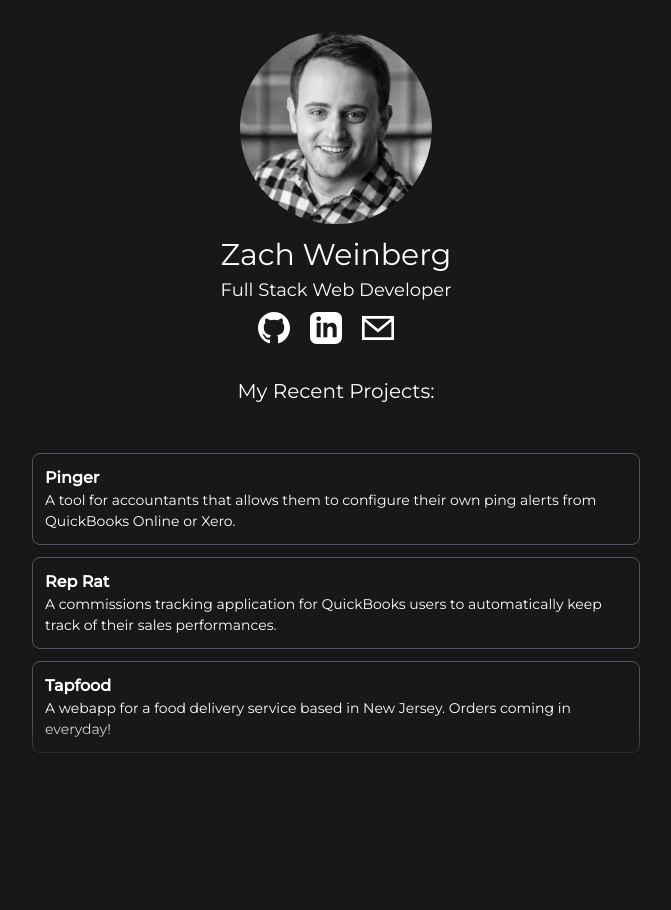
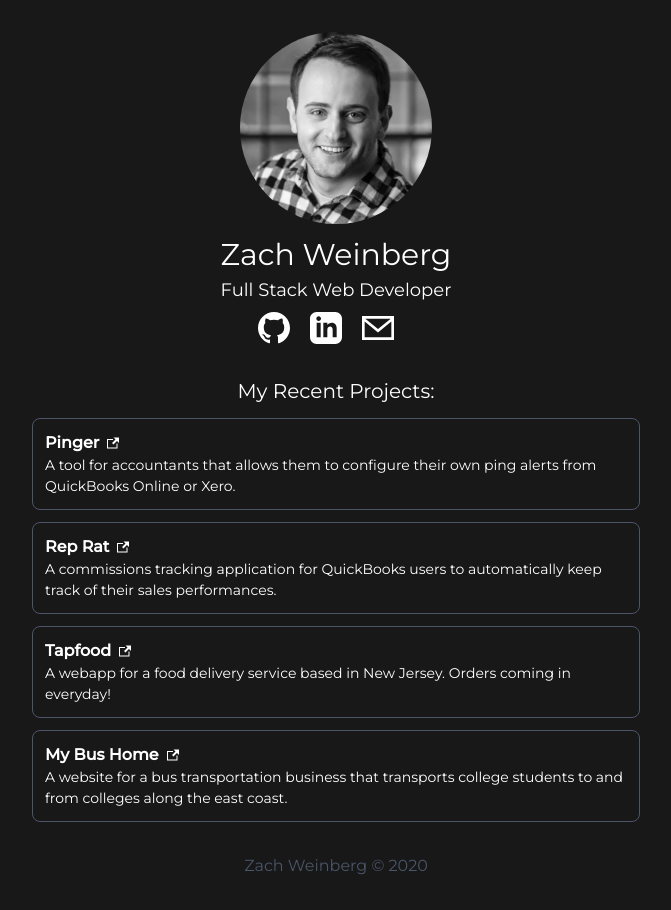
Before and after one commit to zachweinberg/personal-site, a Next.js app: page / in a window 1280 px wide. Shown: the whole page, without its empty margins (304-975 px from the left). Before the commit the page ends 800 px from the top, so only its background shows below. Built offline with nearby package versions, Linux system fonts and the light colour scheme.

Commit message:
External link icon | Footer | Removed scrolling fader

```diff
--- a/components/Bio.js
+++ b/components/Bio.js
@@ -4,19 +4,19 @@ import EmailIcon from '../components/icons/Email'
 
 const Bio = () => {
   return (
-    <div className="flex flex-col items-center flex-shrink-0 mb-8">
+    <div className="flex flex-col items-center mb-8">
       <img className="rounded-full w-48 mb-2" src="img/avatar.png" />
       <h1 className="text-3xl">Zach Weinberg</h1>
       <h2 className="text-lg mb-2">Full Stack Web Developer</h2>
       <div className="flex justify-between text-white">
         <a href="https://github.com/zachweinberg" target="_blank">
-          <GithubIcon className="mr-5 h-8 w-8 fill-current hover:text-green-500" />
+          <GithubIcon className="mr-5 h-8 w-8 fill-current hover:text-green-500 fade-color" />
         </a>
         <a href="https://linkedin.com/in/zachjamesweinberg" target="_blank">
-          <LinkedinIcon fill="#fff" className="mr-5 h-8 w-8 fill-current hover:text-blue-500" />
+          <LinkedinIcon fill="#fff" className="mr-5 h-8 w-8 fill-current hover:text-blue-500 fade-color" />
         </a>
         <a href="mailto:zweinbe1@gmail.com">
-          <EmailIcon fill="#fff" className="mr-5 h-8 w-8 fill-current hover:text-red-500" />
+          <EmailIcon fill="#fff" className="mr-5 h-8 w-8 fill-current hover:text-red-500 fade-color" />
         </a>
       </div>
     </div>
--- a/components/Layout.js
+++ b/components/Layout.js
@@ -1,5 +1,12 @@
 const Layout = ({ children }) => {
-  return <div className="antialiased flex flex-col h-screen max-w-2xl mx-auto p-8 text-white">{children}</div>
+  return (
+    <main className="antialiased flex flex-col min-h-screen max-w-2xl mx-auto p-8 text-white">
+      {children}
+      <footer className="text-center text-gray-700 mt-5">
+        Zach Weinberg &copy; {new Date().getFullYear()}
+      </footer>
+    </main>
+  )
 }
 
 export default Layout
--- a/components/Projects.js
+++ b/components/Projects.js
@@ -1,12 +1,14 @@
-import UpIcon from '../components/icons/Up'
-import DownIcon from '../components/icons/Down'
-
+import ExternalLinkIcon from '../components/icons/ExternalLink'
 import projects from '../projects.json'
 
 const Project = ({ project }) => (
   <a href={project.url} target="_blank">
-    <div className="rounded-lg p-3 mb-3 border border-gray-700 hover:bg-gray-900">
-      <span className="text-md font-bold">{project.title}</span>
+    <div className="rounded-lg p-3 mb-3 border border-gray-700 hover:bg-gray-900 fade-bg-color">
+      <div className="flex items-center">
+        <span className="text-md font-bold mr-2">{project.title}</span>
+        <ExternalLinkIcon className="fill-current h-3 w-3" />
+      </div>
+
       <p className="text-sm">{project.description}</p>
     </div>
   </a>
@@ -15,14 +17,11 @@ const Project = ({ project }) => (
 const Projects = () => {
   return (
     <>
-      <h3 className="text-center text-xl">My Recent Projects:</h3>
-      <div className="overflow-scroll">
-        <div className="fader-top sticky top-0"></div>
-        {projects.map((project, i) => (
-          <Project project={project} key={i} />
-        ))}
-        <div className="fader-bottom sticky bottom-0"></div>
-      </div>
+      <h3 className="text-center text-xl mb-3">My Recent Projects:</h3>
+      {projects.map((project, i) => (
+        <Project project={project} key={i} />
+      ))}
+      <div className="fader-bottom sticky bottom-0"></div>
     </>
   )
 }
--- a/components/icons/Email.js
+++ b/components/icons/Email.js
@@ -1,5 +1,5 @@
 export default props => (
-  <svg {...props} xmlns="http://www.w3.org/2000/svg" width="24" height="24" viewBox="0 0 24 24">
+  <svg {...props} xmlns="http://www.w3.org/2000/svg" viewBox="0 0 24 24">
     <path d="M0 3v18h24v-18h-24zm21.518 2l-9.518 7.713-9.518-7.713h19.036zm-19.518 14v-11.817l10 8.104 10-8.104v11.817h-20z" />
   </svg>
 )
--- /dev/null
+++ b/components/icons/ExternalLink.js
@@ -0,0 +1,5 @@
+export default props => (
+  <svg {...props} xmlns="http://www.w3.org/2000/svg" viewBox="0 0 24 24">
+    <path d="M21 13v10h-21v-19h12v2h-10v15h17v-8h2zm3-12h-10.988l4.035 4-6.977 7.07 2.828 2.828 6.977-7.07 4.125 4.172v-11z" />
+  </svg>
+)
--- a/components/icons/Github.js
+++ b/components/icons/Github.js
@@ -1,5 +1,5 @@
 export default props => (
-  <svg {...props} xmlns="http://www.w3.org/2000/svg" width="24" height="24" viewBox="0 0 24 24">
+  <svg {...props} xmlns="http://www.w3.org/2000/svg" viewBox="0 0 24 24">
     <path d="M12 0c-6.626 0-12 5.373-12 12 0 5.302 3.438 9.8 8.207 11.387.599.111.793-.261.793-.577v-2.234c-3.338.726-4.033-1.416-4.033-1.416-.546-1.387-1.333-1.756-1.333-1.756-1.089-.745.083-.729.083-.729 1.205.084 1.839 1.237 1.839 1.237 1.07 1.834 2.807 1.304 3.492.997.107-.775.418-1.305.762-1.604-2.665-.305-5.467-1.334-5.467-5.931 0-1.311.469-2.381 1.236-3.221-.124-.303-.535-1.524.117-3.176 0 0 1.008-.322 3.301 1.23.957-.266 1.983-.399 3.003-.404 1.02.005 2.047.138 3.006.404 2.291-1.552 3.297-1.23 3.297-1.23.653 1.653.242 2.874.118 3.176.77.84 1.235 1.911 1.235 3.221 0 4.609-2.807 5.624-5.479 5.921.43.372.823 1.102.823 2.222v3.293c0 .319.192.694.801.576 4.765-1.589 8.199-6.086 8.199-11.386 0-6.627-5.373-12-12-12z" />
   </svg>
 )
--- a/components/icons/Linkedin.js
+++ b/components/icons/Linkedin.js
@@ -1,5 +1,5 @@
 export default props => (
-  <svg {...props} xmlns="http://www.w3.org/2000/svg" width="24" height="24" viewBox="0 0 24 24">
+  <svg {...props} xmlns="http://www.w3.org/2000/svg" viewBox="0 0 24 24">
     <path d="M19 0h-14c-2.761 0-5 2.239-5 5v14c0 2.761 2.239 5 5 5h14c2.762 0 5-2.239 5-5v-14c0-2.761-2.238-5-5-5zm-11 19h-3v-11h3v11zm-1.5-12.268c-.966 0-1.75-.79-1.75-1.764s.784-1.764 1.75-1.764 1.75.79 1.75 1.764-.783 1.764-1.75 1.764zm13.5 12.268h-3v-5.604c0-3.368-4-3.113-4 0v5.604h-3v-11h3v1.765c1.396-2.586 7-2.777 7 2.476v6.759z" />
   </svg>
 )
--- a/css/styles.css
+++ b/css/styles.css
@@ -9,14 +9,14 @@ body {
   background-color: rgb(24, 24, 24);
 }
 
-.fader-top {
-  background: linear-gradient(to top, rgba(24, 24, 24, 0) 0%, rgba(24, 24, 24, 1) 100%);
-  width: 100%;
-  height: 47px;
+.fade-bg-color {
+  transition: background-color 0.2s ease-in-out;
+  -moz-transition: background-color 0.2s ease-in-out;
+  -webkit-transition: background-color 0.2s ease-in-out;
 }
 
-.fader-bottom {
-  background: linear-gradient(to bottom, rgba(24, 24, 24, 0) 0%, rgba(24, 24, 24, 1) 100%);
-  width: 100%;
-  height: 47px;
+.fade-color {
+  transition: color 0.2s ease-in-out;
+  -moz-transition: color 0.2s ease-in-out;
+  -webkit-transition: color 0.2s ease-in-out;
 }
```
Also changed, not shown: 1 other file (tests, documents, lock files or other folders).
